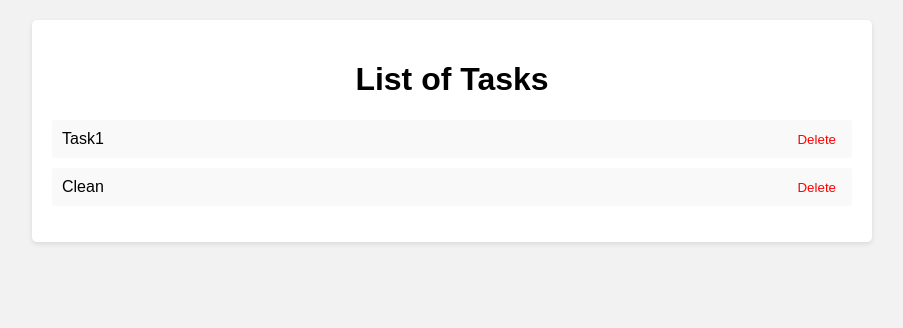
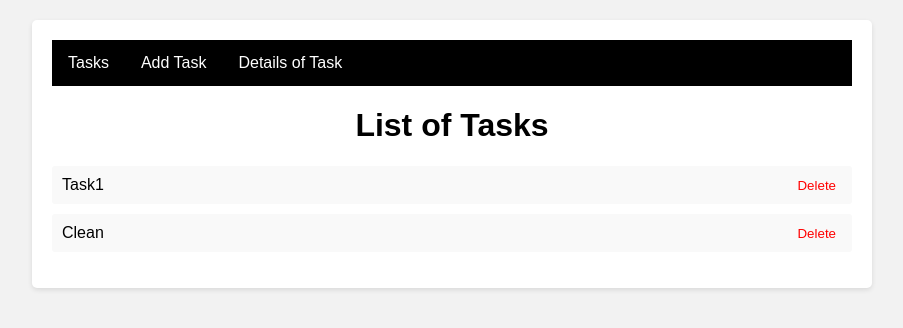
Before and after one commit to uo295180/reactTaskManager, a React (Create React App) app: page / in a window 1280 px wide. Shown: the top 328 px of the page, without its empty margins (188-1091 px from the left). Built offline with nearby package versions, Linux system fonts and the light colour scheme.

Commit message:
navigation bar implemented using react Link

```diff
--- a/src/App.css
+++ b/src/App.css
@@ -79,3 +79,27 @@
   border: none;
   color: red;
 }
+
+.navbar{
+  list-style-type: none;
+  margin: 0;
+  padding: 0;
+  overflow: hidden;
+  background-color: #000;
+}
+
+.navbar li {
+  float: left;
+}
+
+.navbar li a{
+  display: block;
+  color: #fff;
+  text-align: center;
+  padding: 14px 16px;
+  text-decoration: none;
+}
+
+.navbar li a:hover {
+  background-color: blue;
+}
--- a/src/App.js
+++ b/src/App.js
@@ -3,7 +3,7 @@
 import DetailsOfTaskComponent from './Components/DetailsOfTaskComponent';
 import ListOfTasksComponent from './Components/ListOfTasksComponent';
 import CreateTaskComponent from './Components/CreateTaskComponent';
-import { Routes, Route } from 'react-router-dom';
+import { Routes, Route, Link } from 'react-router-dom';
 
 function App() {
 
@@ -28,6 +28,13 @@
 
   return (
       <div className="container">
+        <n>
+          <ul className='navbar'>
+            <li><Link to="/">Tasks</Link></li>
+            <li><Link to="/createTask">Add Task</Link></li>
+            <li><Link to="/detailsTasks">Details of Task</Link></li>
+          </ul>
+        </n>
         <Routes>
           <Route path="/" element={
             <ListOfTasksComponent setTasks={setTasks} tasks={tasks} setTaskSelected={setTaskSelected} />
```
